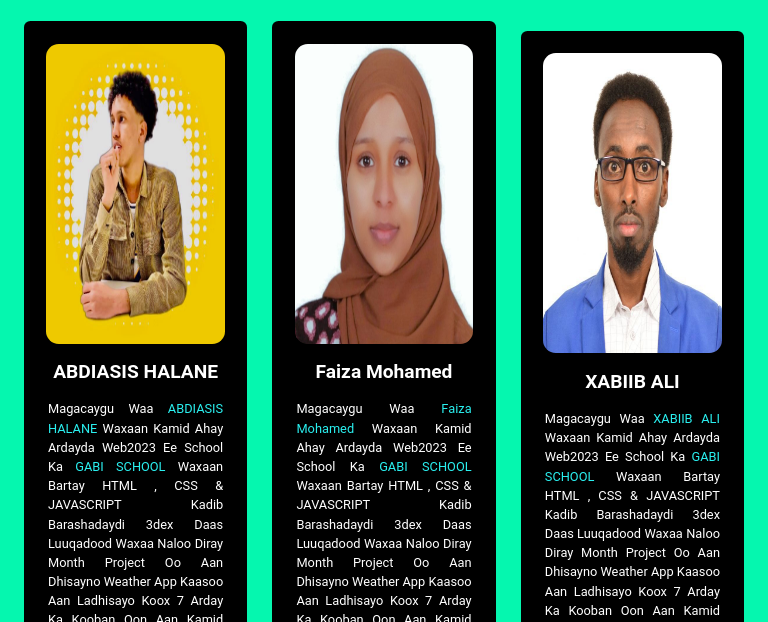
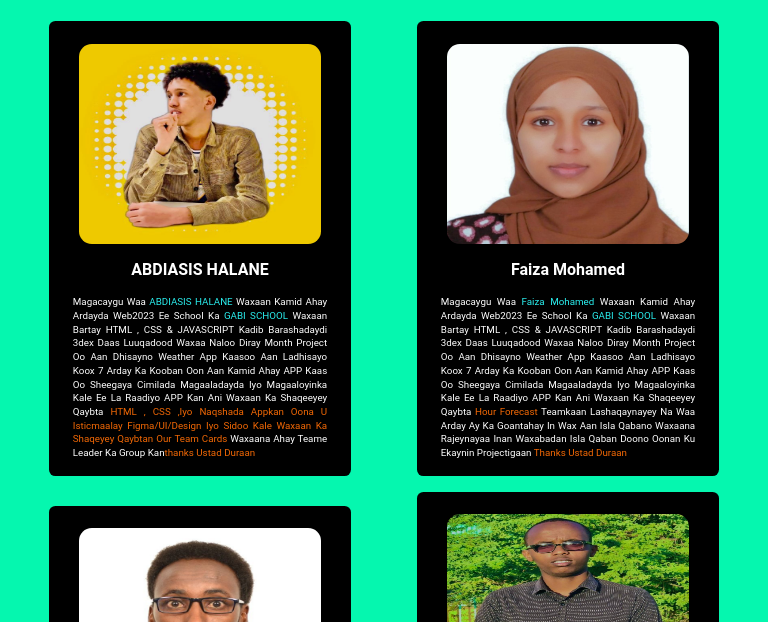
Before and after one commit to gabalaax/weather-app, a plain HTML site: page our-cards.html in a window 768 px wide. Shown: the part 178-800 px from the top of the page. Drawn offline with Linux system fonts and the light colour scheme.

Commit message:
waxaan ka shaqeeyay qaybta responsive ks

```diff
--- a/style.css
+++ b/style.css
@@ -336,3 +336,48 @@
                             border-radius: .5rem;
 
                           }
+
+
+                          @media (min-width: 480px ) and (max-width: 768px){
+                            .img{
+                              width: 80%;
+                              height: 200px;
+                              align-items: center;
+
+                            }
+                            .card-countainer{
+                              display: flex;
+                              align-items: center;
+                              justify-content: space-around;
+                              gap: 1rem;
+                              flex-wrap: wrap;
+                            }
+                            .card-box{
+                              flex-basis: 42%;
+                            }
+                            .card-box p{
+                              text-align: justify;
+                              font-size: .612rem;
+                              line-height: 1.4;
+                            }
+                            .card-box h3{
+                              font-size: 1rem;
+                              font-weight: 600;
+                            }
+                            .hani{
+                              width: 80%;
+
+                            }
+                          }
+                          @media (min-width: 320px ) and (max-width: 480px){
+                            .card-countainer{
+                              flex-direction: column;
+                            }
+                            .main-container h1{
+                              font-size: 1.5rem;
+                          }
+                          .hani{
+                            width: 100%;
+
+                          }
+                          }
```
